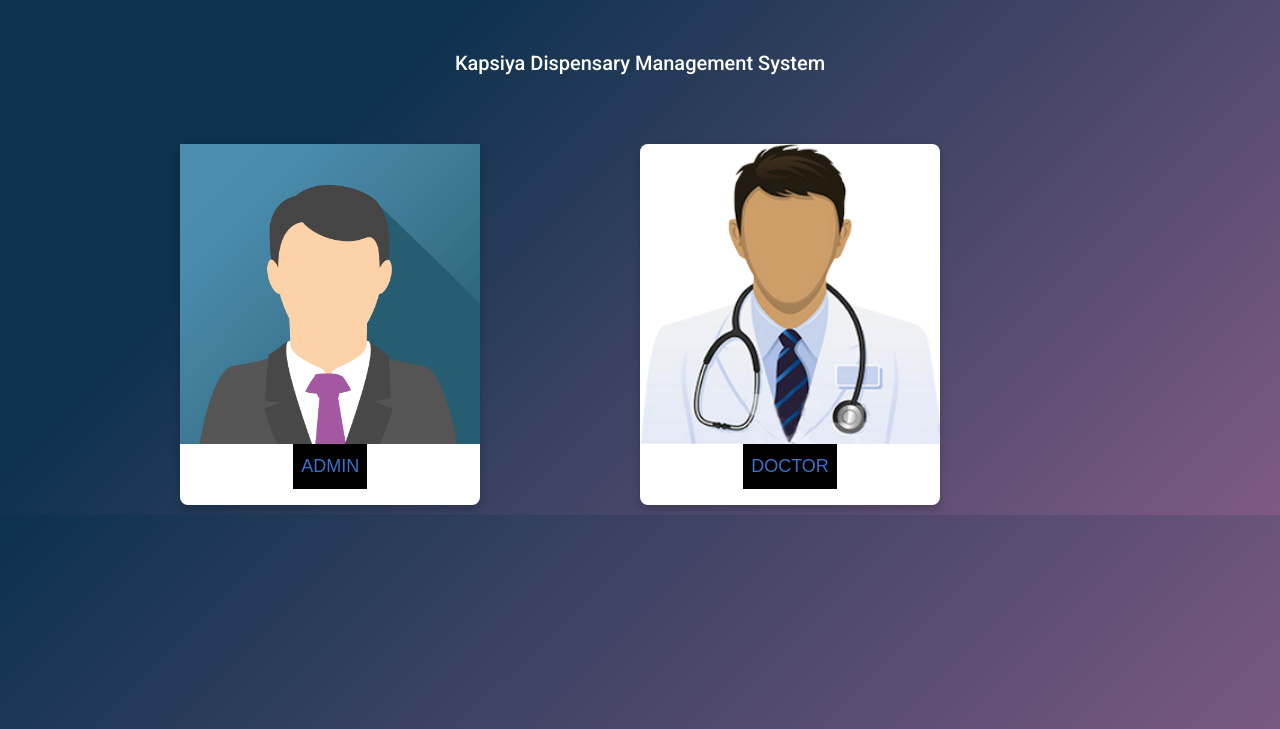
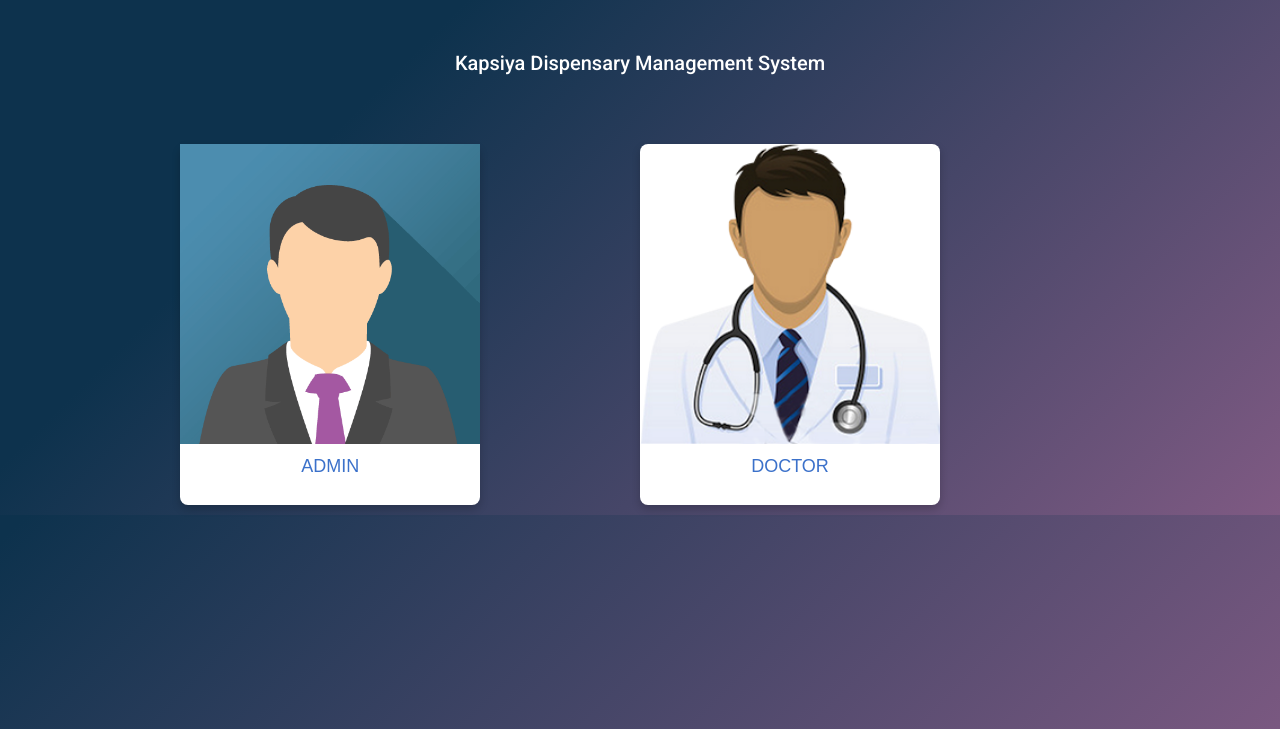
Before and after one commit to Julzpeter/Dispensary, a Django app: page / in a window 1280 px wide. Shown: the top 729 px of the page. Run offline with Django 3.2, Linux system fonts and the light colour scheme; some libraries are stand-ins or nearby versions.

Commit message:
add new style

```diff
--- a/kapsiya/templates/admin_doctor_card.html
+++ b/kapsiya/templates/admin_doctor_card.html
@@ -28,7 +28,7 @@
       display: inline-block;
       padding: 8px;
       color: white;
-      background-color: #000;
+      background-color: white;
       text-align: center;
       cursor: pointer;
 
```
